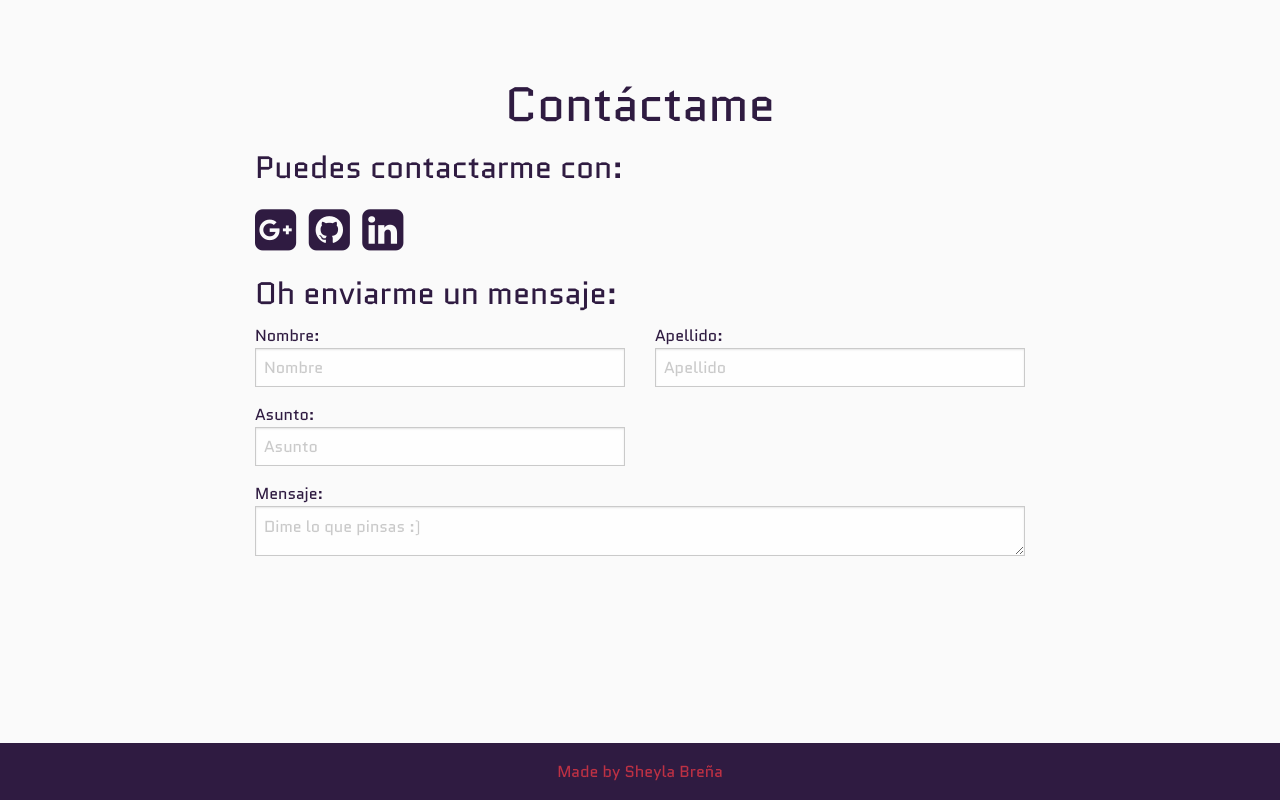
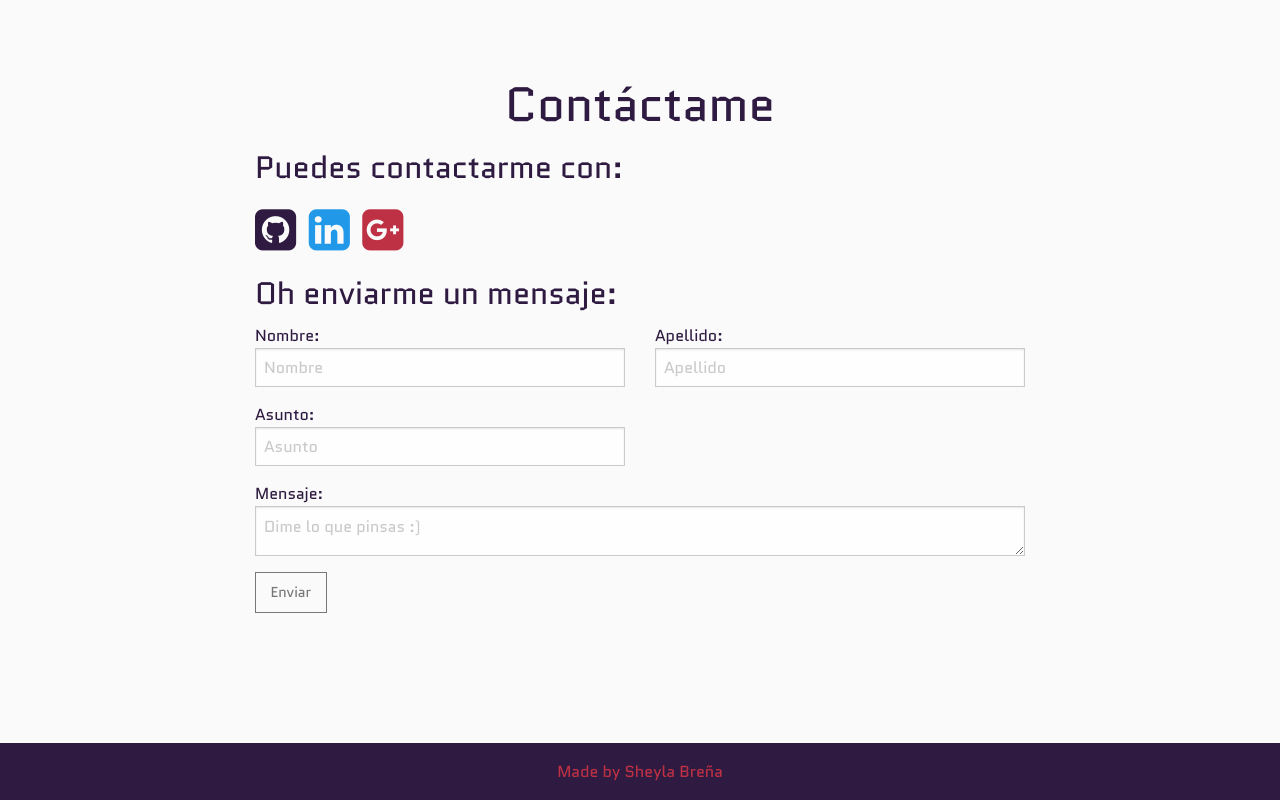
Before and after one commit to sheylabre/sheylabrena, a plain HTML site: page index.html in a window 1280 px wide. Shown: the part 5426-6226 px from the top of the page. Drawn offline with Linux system fonts and the light colour scheme.

Commit message:
modificando contacto

```diff
--- a/index.html
+++ b/index.html
@@ -535,9 +535,9 @@
                         <div class="column small-8 small-centered">
                             <h3>Puedes contactarme con:</h3>
                             <h1>
-                                <i class="fa fa-google-plus-square"></i>
-                                <i class="fa fa-github-square"></i>
-                                <i class="fa fa-linkedin-square"></i>
+                               <a href="https://github.com/sheylabre" title="github" style="color:#2F1B41"><i class="fa fa-github-square"></i></a>
+                                <a href="https://www.linkedin.com/in/sheyla-bre%C3%B1a-sicha-15bb46b5?trk=nav_responsive_tab_profile" title="linkedin"><i class="fa fa-linkedin-square"></i></a>
+                                <a href="https://plus.google.com/u/0/103440227809410751781" title="google" style="color:#BE3144"><i class="fa fa-google-plus-square"></i></a>
                             </h1>
                             <h3>Oh enviarme un mensaje:</h3>
                             <form>
@@ -555,6 +555,7 @@
                                     <div class="small-12 column">
                                         Mensaje:
                                         <textarea  name="textarea" placeholder="Dime lo que pinsas :)"></textarea>
+                                        <a class="secondary hollow button" href="#">Enviar</a>
                                     </div>
                                 </div>
                             </form>
```
